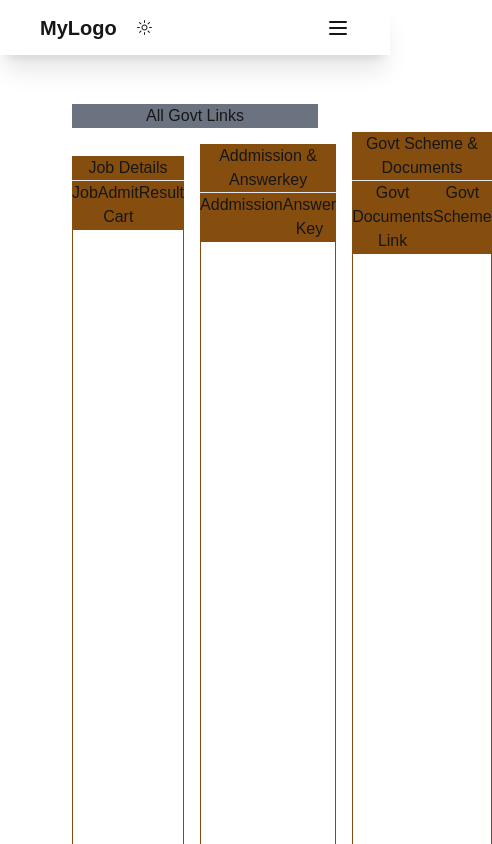
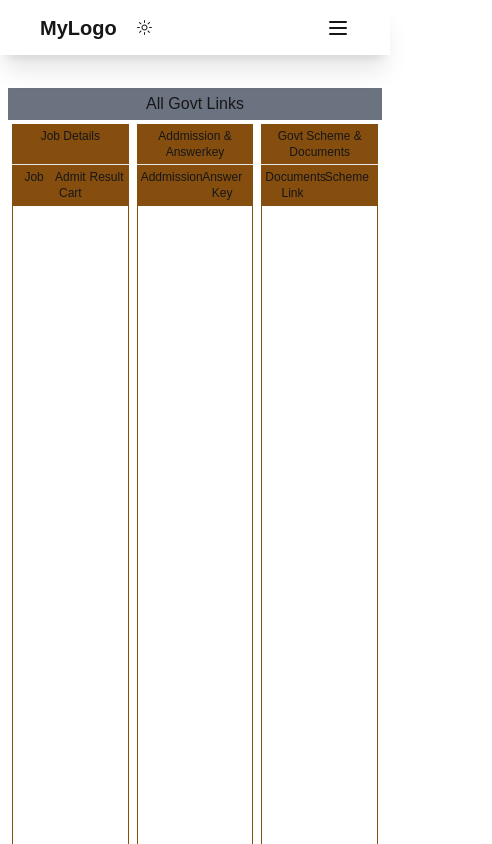
Before and after one commit to Github6432/job-portal, a Next.js app: page /mainhome/Govtlinks in a window 390 px wide. Shown: the top 844 px of the page, 492 px wide, since content can reach past the window. Built offline with nearby package versions, Linux system fonts and the light colour scheme.

Commit message:
create govt link page responsive with mobile and desktop view

```diff
--- a/pages/index.tsx
+++ b/pages/index.tsx
@@ -14,8 +14,8 @@ export default function Home() {
         <div className="">
           <Card />
         </div>
-        <div className="mx-auto ">
-          {/* <Govtlinks /> */}
+        <div className="">
+          <Govtlinks />
         </div>
         <div className="mx-auto  bg-gray-400 text-center">
           {/* <Footer /> */}
--- a/pages/mainhome/Govtlinks.tsx
+++ b/pages/mainhome/Govtlinks.tsx
@@ -3,14 +3,14 @@ import React from 'react'
 const Govtlinks = () => {
     return (
         <>
-            <section className='mx-16 my-14'>
-                <div className="text-center my-1 bg-gray-500">All Govt Links</div>
-                <div className='flex space-x-4  justify-between items-center'>
-                    <div className='w-full'>
-                        <div className='bg-yellow-800 text-center'>
-                            Job Details
+            <section className='my-10'>
+                <div className="text-center my-1 p-1 bg-gray-500">All Govt Links</div>
+                <div className='flex text-xs justify-center items-start'>
+                    <div className='w-full mx-1'>
+                        <div className='bg-yellow-800 md:text-lg text-center'>
+                            <p className='h-10 p-1'>Job Details</p>
                             <hr />
-                            <ul className="flex justify-evenly">
+                            <ul className="grid grid-cols-3 text-xs md:gap-1 text-center justify-center p-1">
                                 <li>Job</li>
                                 <li>Admit Cart</li>
                                 <li>Result</li>
@@ -18,26 +18,26 @@ const Govtlinks = () => {
                         </div>
                         <div className='border border-yellow-800 h-screen'></div>
                     </div>
-                    <div className='w-full'>
-                        <div className='bg-yellow-800 w-full text-center'>
-                            Addmission & Answerkey
+                    <div className='w-full mx-1'>
+                        <div className='bg-yellow-800 md:text-lg text-center'>
+                            <p className='h-10 p-1'>Addmission & Answerkey</p>
                             <hr />
-                            <ul className="flex justify-evenly">
+                            <ul className="grid grid-cols-2 text-xs md:gap-1 text-center justify-center p-1">
                                 <li>Addmission</li>
                                 <li>Answer Key</li>
                             </ul>
-                            </div>
+                        </div>
                         <div className='border border-yellow-800 h-screen'></div>
                     </div>
-                    <div className='w-full'>
-                        <div className='bg-yellow-800 w-full text-center'>
-                            Govt Scheme & Documents
+                    <div className='w-full mx-1'>
+                        <div className='bg-yellow-800 md:text-lg text-center'>
+                            <p className='h-10 p-1'>Govt Scheme & Documents</p>
                             <hr />
-                            <ul className="flex justify-evenly">
-                                <li>Govt Documents Link</li>
-                                <li>Govt Scheme</li>
+                            <ul className="grid grid-cols-2 text-xs md:gap-1 text-center justify-center p-1">
+                                <li>Documents Link</li>
+                                <li>Scheme</li>
                             </ul>
-                            </div>
+                        </div>
                         <div className='border border-yellow-800 h-screen'></div>
                     </div>
                 </div>
```
